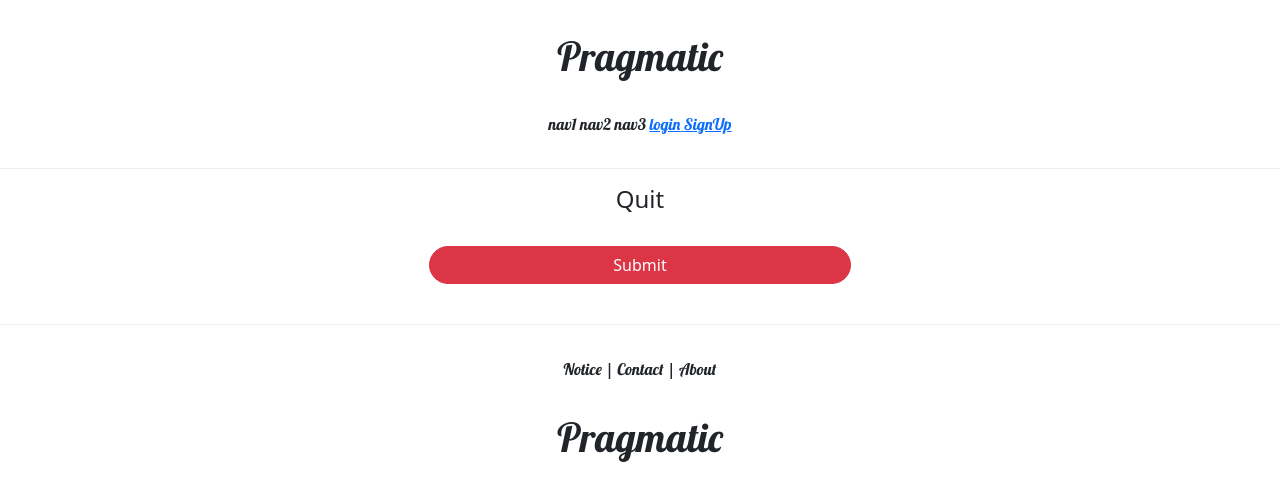
After one commit to minosssss/Pinterest_Docker, a Django app: template accountapp/templates/accountapp/delete.html in a window 1280 px wide. The commit adds this page. Shown: the top 501 px of the page. Run offline with Django 3.2, Linux system fonts and the light colour scheme; the template is opened without the code that fills it, so the values that code supplies are empty; some libraries are stand-ins or nearby versions.

Commit message:
create Quit,SighUp

```diff
--- /dev/null
+++ b/accountapp/templates/accountapp/delete.html
@@ -0,0 +1,13 @@
+{% extends 'base.html' %}
+{% load bootstrap4 %}
+{% block content %}
+
+    <div class="create-form">
+        <h4>Quit</h4>
+        <form action="{% url 'accountapp:delete' pk=user.pk %}" method="post">
+            {% csrf_token %}
+            <input type="submit" class="btn btn-danger rounded-pill col-12 mt-4 mb-4">
+        </form>
+    </div>
+
+{% endblock %}
--- a/accountapp/templates/accountapp/detail.html
+++ b/accountapp/templates/accountapp/detail.html
@@ -16,6 +16,11 @@
                     Change Info
                 </P>
             </a>
+            <a href="{% url 'accountapp:delete' pk=user.pk %}">
+                <P>
+                    Quit
+                </P>
+            </a>
             {% endif %}
         </div>
     </div>
--- a/accountapp/urls.py
+++ b/accountapp/urls.py
@@ -2,7 +2,7 @@ from django.contrib.auth.views import LoginView, LogoutView
 from django.urls.conf import path
 from django.urls.resolvers import URLPattern
 from django.urls import path
-from accountapp.views import hello_world, AccountCreateView, AccountDetailView, AccountUpdateView
+from accountapp.views import hello_world, AccountCreateView, AccountDetailView, AccountUpdateView, AccountDeleteView
 
 app_name = "accountapp"
 
@@ -15,4 +15,5 @@ urlpatterns = [
     path('create/', AccountCreateView.as_view(), name='create'),
     path('detail/<int:pk>', AccountDetailView.as_view(), name='detail'),
     path('update/<int:pk>', AccountUpdateView.as_view(), name='update'),
+    path('delete/<int:pk>', AccountDeleteView.as_view(), name='delete'),
 ]
--- a/static/style.css
+++ b/static/style.css
@@ -38,12 +38,13 @@ header, footer{
     margin: 0.6rem 0 0.6rem 0;
 }
 
-.login_form, .create-form, detail-form {
+.login_form,
+.create-form,
+.detail-form {
     display: flex;
     margin: 0 auto;
     flex-direction: column;
     width: 33%;
-
 }
 
 .detail-form h2 {
--- a/templates/head.html
+++ b/templates/head.html
@@ -2,7 +2,7 @@
 <head>
 {% load static %}
     <meta charset="UTF-8">
-    <title>Title</title>
+    <title>Pragmatic</title>
     <!-- CSS Link-->
     <link rel="stylesheet" type="text/css" href="{% static 'style.css' %}">
     <!-- Bootstrap Link-->
--- a/templates/header.html
+++ b/templates/header.html
@@ -11,6 +11,9 @@
             <a href="{% url 'accountapp:login' %}?next={{ request.path }}">
                 <span>login</span>
             </a>
+            <a href="{% url 'accountapp:create' %}?next={{ request.path }}">
+                <span>SignUp</span>
+            </a>
             {% else %}
             <a href="{% url 'accountapp:detail' pk=user.pk %}">
                 <span>MyPage</span>
```
Also changed, not shown: accountapp/views.py (+8 -1 lines).
